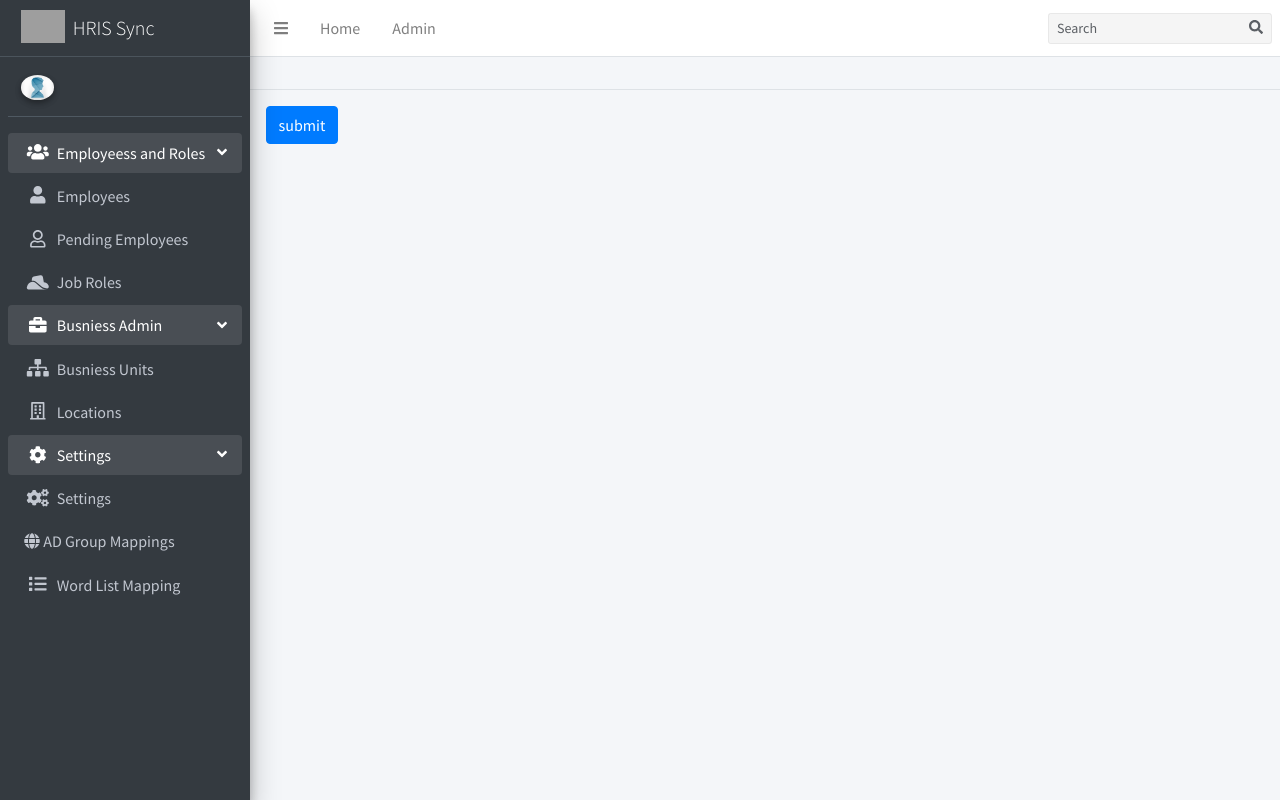
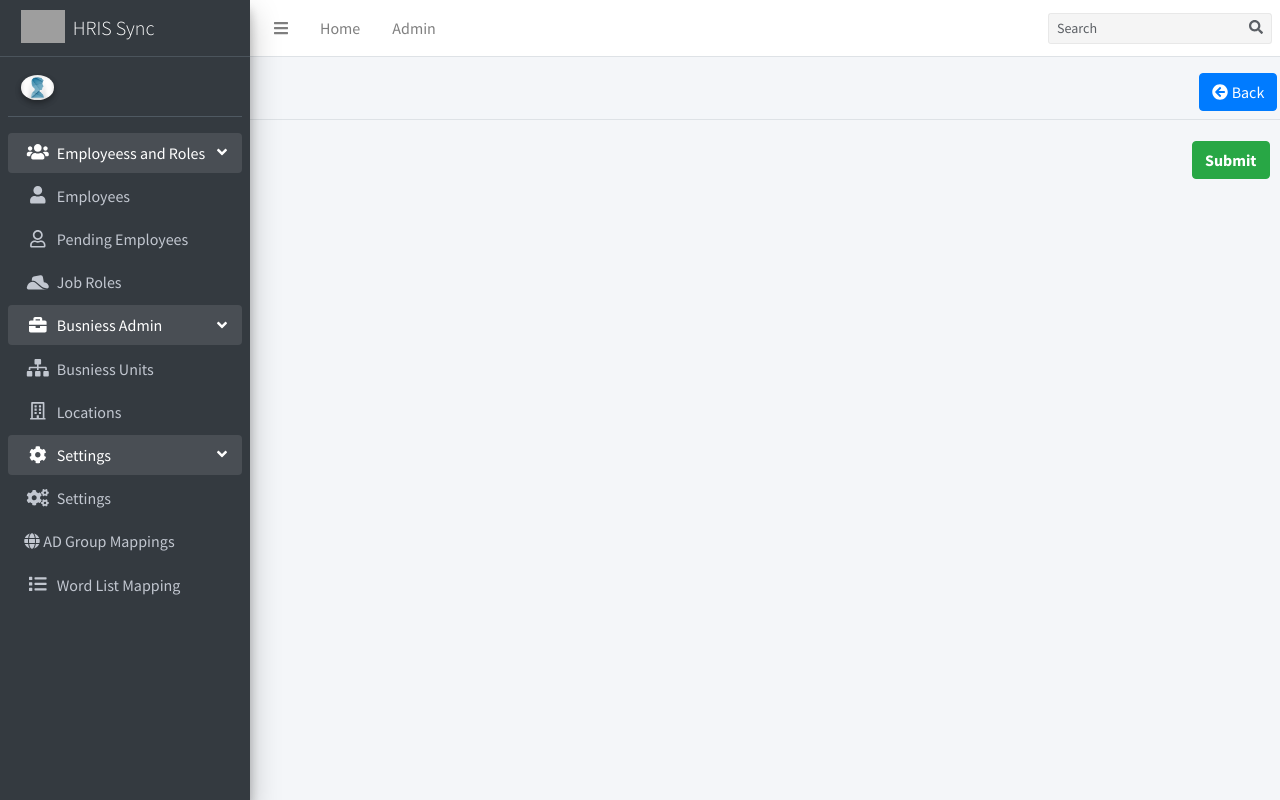
Before and after one commit to jcarswell/hris-integration, a Django app: template hirs_integration/hirs_admin/templates/hirs_admin/base_edit.html in a window 1280 px wide. Run offline with Django 3.2, Linux system fonts and the light colour scheme; the template is opened without the code that fills it, so the values that code supplies are empty; some libraries are stand-ins or nearby versions; grey boxes are pictures that could not be loaded.

Commit message:
Fixed is_new function. Added back button. Added button icons. Updated color scheme and layout.

```diff
--- a/hirs_integration/hirs_admin/templates/hirs_admin/base_edit.html
+++ b/hirs_integration/hirs_admin/templates/hirs_admin/base_edit.html
@@ -2,11 +2,14 @@
 {% load i18n static %}
 
 {% block page_actions %}
-{% if form_delete %}
 <div class="btn-toolbar mb-2 mb-md-0">
-  <a class="btn btn-md btn-danger" id="btn_delete" onclick="do_delete()">Delete</a>
+  <a class="btn btn-md btn-primary" style="margin:0 2pt;" id="btn_back" href="#"><i class="fas fa-arrow-circle-left"></i> Back</a>
+  {% block toolbar %}{% endblock %}
+  {% if form_delete %}
+  <a class="btn btn-md btn-danger" style="margin:0 2pt;" id="btn_delete" onclick="do_delete()"><i class="fas fa-trash-alt"></i> Delete</a>
+  {% endif %}
+  {% block toolbar_end %}{% endblock %}
 <div>
-{% endif %}
 {% endblock %}
 
 {% block content %}
@@ -15,7 +18,9 @@
   <form id="form_list" {% if has_file_field %}enctype="multipart/form-data" {% endif %}{% if form_url %}action="{{ form_url }}" {% endif %}>
     {% csrf_token %}
     {{ form.as_form }}
-    <button type="submit" class="btn btn-primary">submit</button>
+    <div class="form-row">
+      <button type="submit" class="btn btn-success" style="margin: 4pt 0 0 auto;"><strong>Submit</strong></button>
+    </div>
   </form>
   {% endblock %}
 <div>
@@ -57,7 +62,7 @@ function do_delete() {
 }
 function is_new() {
   if (isNaN(get_id())) {return undefined;}
-  else if (get_id > 0) {return false;}
+  else if (get_id() > 0) {return false;}
   else {return true;}
 }
 $(function() {
@@ -71,6 +76,7 @@ $(function() {
   $.ajaxSetup({
     headers: { "X-CSRFToken": csrftoken }
   });
+  $('#btn_back')[0].href = get_basepath()
 });
 </script>
 {% endblock %}
```
